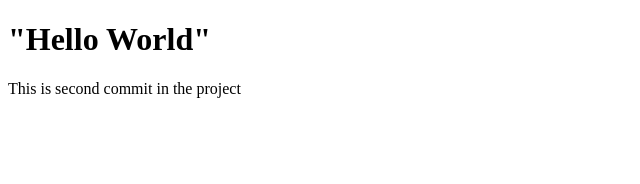
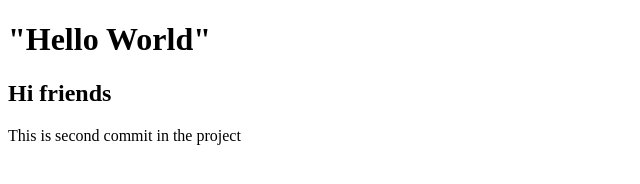
Before and after one commit to cbee99/my-second-repo, a plain HTML site: page index.html in a window 1280 px wide. Shown: the whole page, without its empty margins (0-640 px from the left). Drawn offline with Linux system fonts and the light colour scheme.

Commit message:
And another one

```diff
--- a/index.html
+++ b/index.html
@@ -10,6 +10,7 @@
     <h1>
         "Hello World"
     </h1>
+    <h2> Hi friends </h2>
     <p>This is second commit in the project</p>
 </body>
 </html>
```
